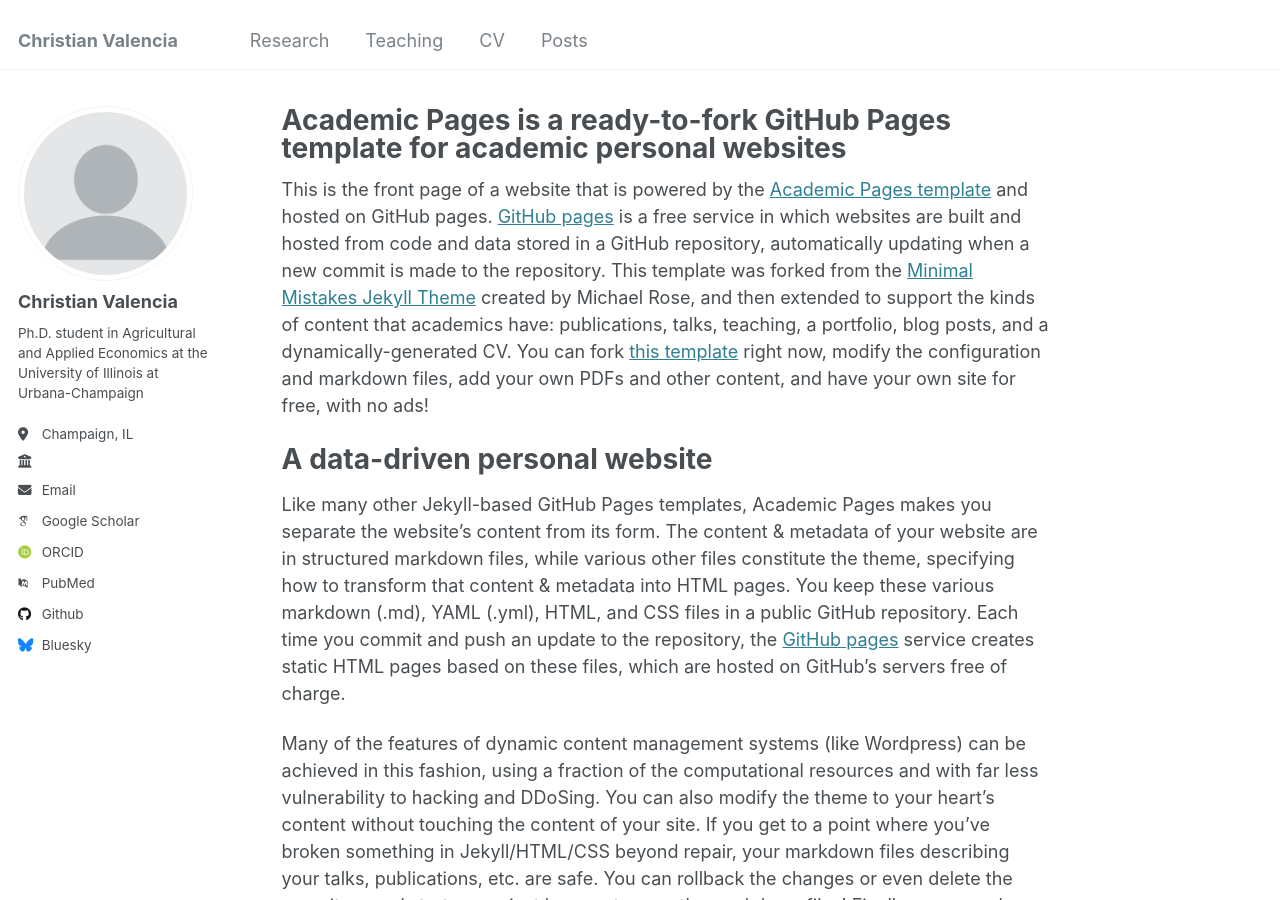
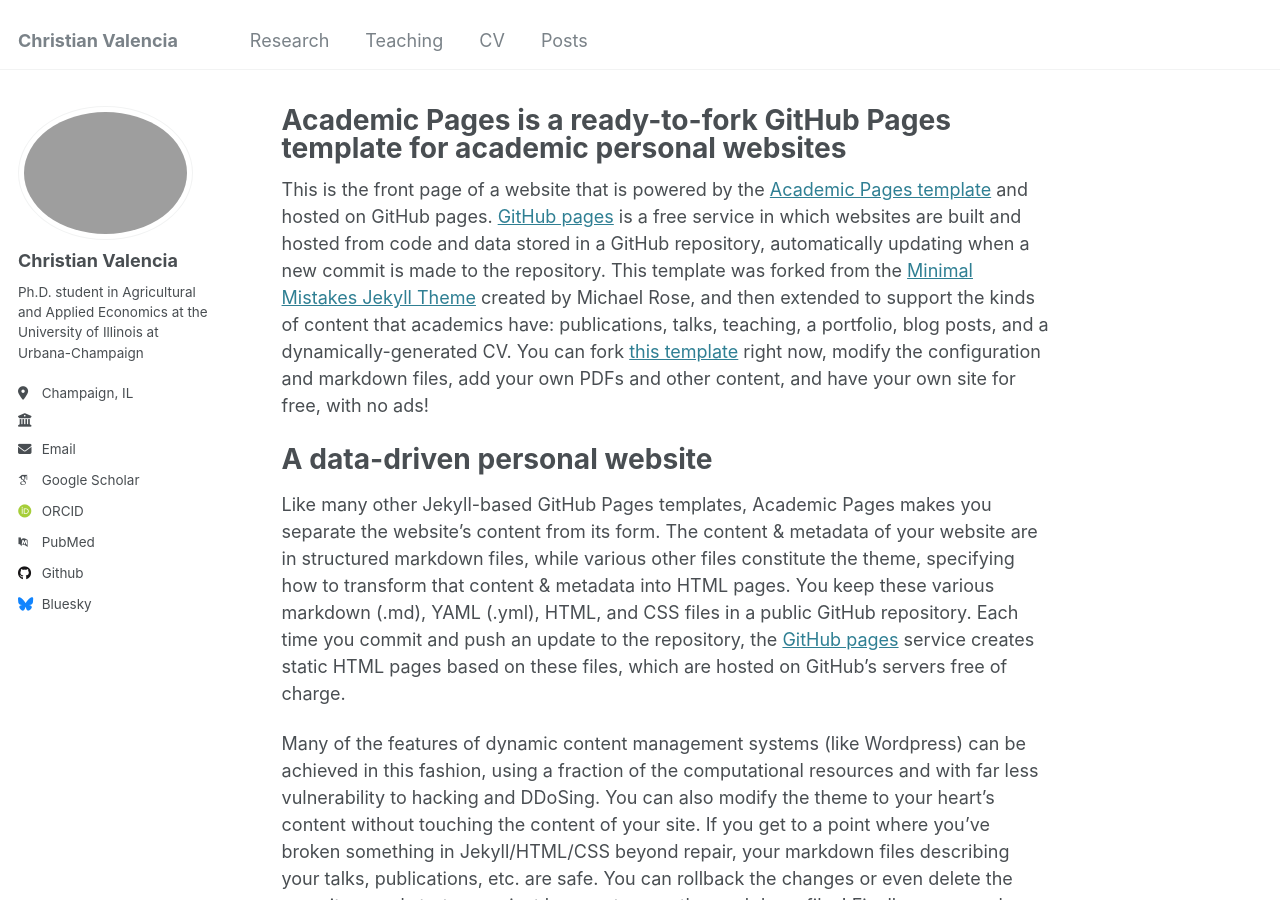
Before and after one commit to valenciac/valenciac.github.io, a Jekyll site: the page built from _pages/about.md, in a window 1280 px wide and 900 px high. Built offline with Jekyll 4.4.1, drawn with Linux system fonts in a browser that asks for light colours; some web fonts are replaced.

Commit message:
Update _config.yml

```diff
--- a/_config.yml
+++ b/_config.yml
@@ -21,7 +21,7 @@
 #               Additional customization can be done by editing /_includes/author-profile.html
 author:
   # Biographic information
-  avatar           : "profile.png"
+  avatar           : "968tmc.JPG"
   name             : "Christian Valencia"
   pronouns         : # example: "she/her"
   bio              : "Ph.D. student in Agricultural and Applied Economics at the University of Illinois at Urbana-Champaign"
```
